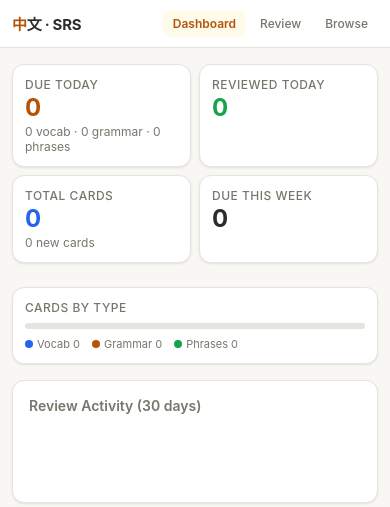
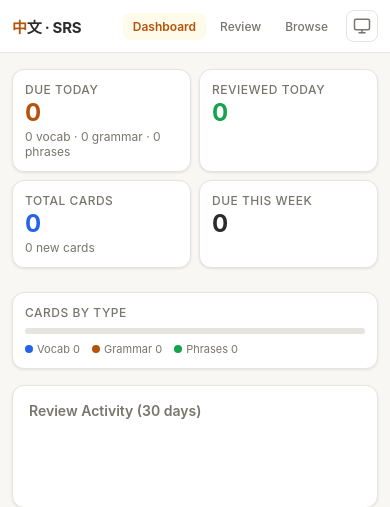
Before and after one commit to ericleoo/learning-chinese-srs, a Flask app: page / in a window 390 px wide. Shown: the top 507 px of the page. Run offline with Flask 3, Linux system fonts and the light colour scheme; data that the repository does not hold is empty.

Commit message:
Add dark mode, theme toggle, and system-follow preference
- Dark mode CSS variables under [data-theme='dark'] with warm dark palette
- Blocking script in <head> to prevent flash of wrong theme
- Theme toggle button cycling system → dark → light with inline SVG icons
- System preference listener for real-time OS theme changes
- Preference persisted in localStorage, defaults to system preference
- Smooth CSS transitions on background, border, and box-shadow
- Responsive styling for the theme button on mobile

```diff
--- a/templates/index.html
+++ b/templates/index.html
@@ -4,6 +4,16 @@
 <meta charset="UTF-8">
 <meta name="viewport" content="width=device-width, initial-scale=1.0">
 <title>中文复习 · Chinese SRS Review</title>
+<script>
+  (function(){
+    var pref=localStorage.getItem('srs-theme')||'system';
+    var theme;
+    if(pref==='dark') theme='dark';
+    else if(pref==='light') theme='light';
+    else theme=window.matchMedia('(prefers-color-scheme: dark)').matches?'dark':'light';
+    document.documentElement.setAttribute('data-theme',theme);
+  })();
+</script>
 <style>
   :root {
     --bg: #f8f7f4;
@@ -76,6 +123,35 @@
     border-radius: var(--radius-sm);
     transition: all 0.15s;
     font-family: var(--font);
+  }
+
+  .theme-btn {
+    display: flex;
+    align-items: center;
+    justify-content: center;
+    width: 36px;
+    height: 36px;
+    background: none;
+    border: 1px solid var(--border);
+    cursor: pointer;
+    border-radius: var(--radius-sm);
+    transition: all 0.2s;
+    color: var(--text-secondary);
+    flex-shrink: 0;
+  }
+
+  .theme-btn:hover {
+    background: var(--bg);
+    border-color: var(--text-secondary);
+    color: var(--text);
+  }
+
+  .theme-btn:active {
+    transform: scale(0.93);
+  }
+
+  .theme-btn svg {
+    display: block;
   }
 
   .nav-links button:hover { background: var(--bg); color: var(--text); }
@@ -581,6 +657,7 @@
     .app-header { padding: 10px 12px; }
     .app-header h1 { font-size: 15px; }
     .nav-links button { padding: 6px 10px; font-size: 12px; }
+    .theme-btn { width: 32px; height: 32px; }
     main { padding: 16px 12px 80px; }
     .browser-controls { flex-direction: column; }
     .browser-controls input { min-width: 0; }
@@ -591,10 +668,19 @@
 
 <div class="app-header">
   <h1><span>中</span>文 · SRS</h1>
-  <div class="nav-links">
-    <button class="active" data-section="dashboard">Dashboard</button>
-    <button data-section="review">Review</button>
-    <button data-section="browse">Browse</button>
+  <div style="display:flex;align-items:center;gap:8px;">
+    <div class="nav-links">
+      <button class="active" data-section="dashboard">Dashboard</button>
+      <button data-section="review">Review</button>
+      <button data-section="browse">Browse</button>
+    </div>
+    <button id="themeToggle" class="theme-btn" onclick="cycleTheme()" title="System mode">
+      <svg width="18" height="18" viewBox="0 0 24 24" fill="none" stroke="currentColor" stroke-width="2" stroke-linecap="round" stroke-linejoin="round">
+        <rect x="2" y="3" width="20" height="14" rx="2" ry="2"/>
+        <line x1="8" y1="21" x2="16" y2="21"/>
+        <line x1="12" y1="17" x2="12" y2="21"/>
+      </svg>
+    </button>
   </div>
 </div>
 
@@ -714,6 +800,61 @@ let state = {
   isFlipped: false,
   isSubmitting: false,
 };
+
+// ─── Theme ──────────────────────────────────────────────────────────────────
+function getPreferredTheme() {
+  return window.matchMedia('(prefers-color-scheme: dark)').matches ? 'dark' : 'light';
+}
+
+function applyTheme(theme) {
+  document.documentElement.setAttribute('data-theme', theme);
+}
+
+function getSavedThemePreference() {
+  return localStorage.getItem('srs-theme') || 'system';
+}
+
+function setThemePreference(pref) {
+  localStorage.setItem('srs-theme', pref);
+  if (pref === 'system') {
+    applyTheme(getPreferredTheme());
+  } else {
+    applyTheme(pref);
+  }
+  updateThemeButton(pref);
+}
+
+function cycleTheme() {
+  var current = getSavedThemePreference();
+  var next = current === 'system' ? 'dark' : current === 'dark' ? 'light' : 'system';
+  setThemePreference(next);
+}
+
+var THEME_ICONS = {
+  system: '<svg width="18" height="18" viewBox="0 0 24 24" fill="none" stroke="currentColor" stroke-width="2" stroke-linecap="round" stroke-linejoin="round"><rect x="2" y="3" width="20" height="14" rx="2" ry="2"/><line x1="8" y1="21" x2="16" y2="21"/><line x1="12" y1="17" x2="12" y2="21"/></svg>',
+  dark: '<svg width="18" height="18" viewBox="0 0 24 24" fill="none" stroke="currentColor" stroke-width="2" stroke-linecap="round" stroke-linejoin="round"><path d="M21 12.79A9 9 0 1 1 11.21 3 7 7 0 0 0 21 12.79z"/></svg>',
+  light: '<svg width="18" height="18" viewBox="0 0 24 24" fill="none" stroke="currentColor" stroke-width="2" stroke-linecap="round" stroke-linejoin="round"><circle cx="12" cy="12" r="5"/><line x1="12" y1="1" x2="12" y2="3"/><line x1="12" y1="21" x2="12" y2="23"/><line x1="4.22" y1="4.22" x2="5.64" y2="5.64"/><line x1="18.36" y1="18.36" x2="19.78" y2="19.78"/><line x1="1" y1="12" x2="3" y2="12"/><line x1="21" y1="12" x2="23" y2="12"/><line x1="4.22" y1="19.78" x2="5.64" y2="18.36"/><line x1="18.36" y1="5.64" x2="19.78" y2="4.22"/></svg>'
+};
+
+function updateThemeButton(pref) {
+  var btn = document.getElementById('themeToggle');
+  if (btn) {
+    btn.innerHTML = THEME_ICONS[pref];
+    btn.title = pref.charAt(0).toUpperCase() + pref.slice(1) + ' mode';
+  }
+}
+
+// Listen for system preference changes in system mode
+var darkModeMedia = window.matchMedia('(prefers-color-scheme: dark)');
+darkModeMedia.addEventListener('change', function() {
+  if (getSavedThemePreference() === 'system') {
+    applyTheme(getPreferredTheme());
+  }
+});
+
+// Initialize theme UI
+var savedPref = getSavedThemePreference();
+updateThemeButton(savedPref);
 
 // ─── Markdown renderer ──────────────────────────────────────────────────────
 function renderMarkdown(text) {
```
Also changed, not shown: other parts of templates/index.html (+38 -1 lines).
